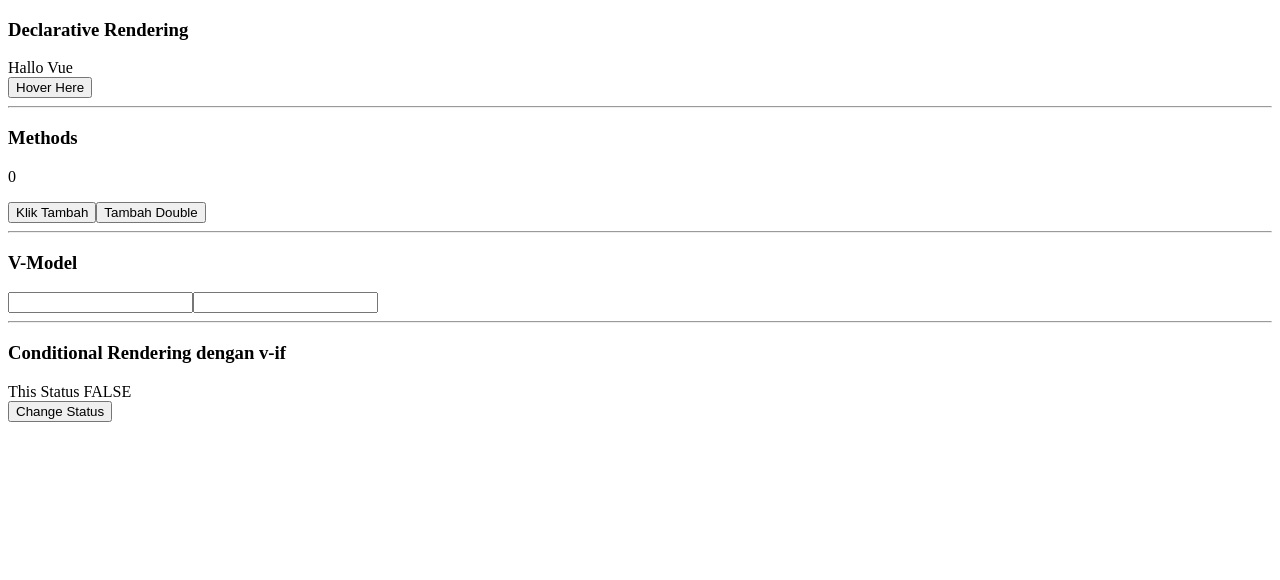
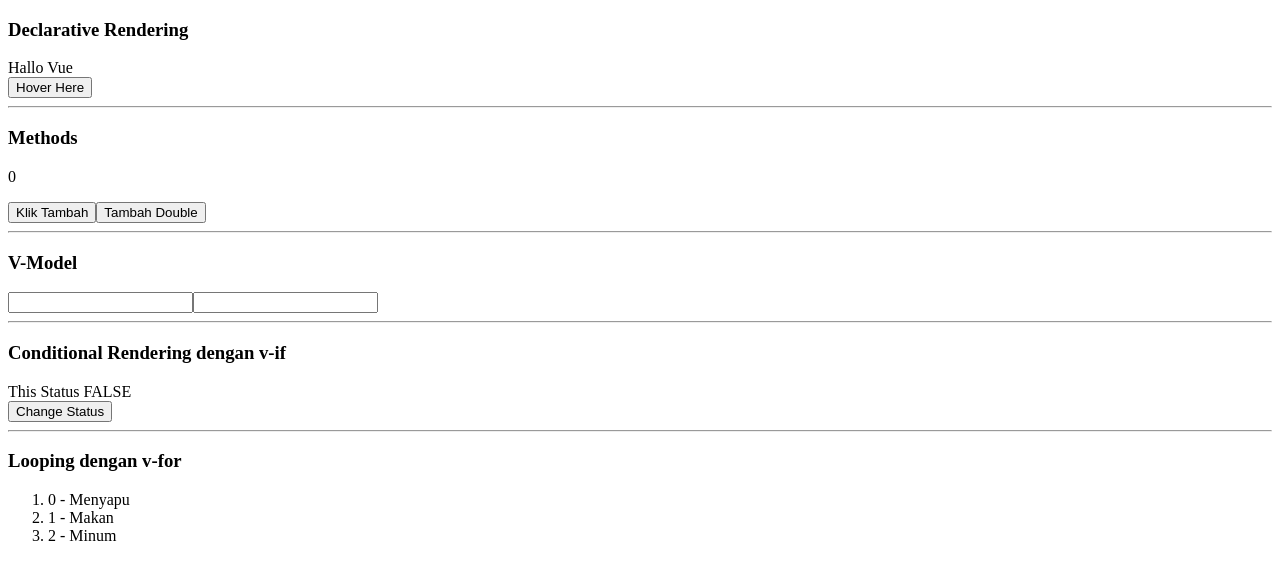
Before and after one commit to khoirulmustofa/latihan_vue, a Vue app: page / in a window 1280 px wide. Shown: the top 580 px of the page. Built offline with nearby package versions, Linux system fonts and the light colour scheme.

Commit message:
6 Looping dengan v-for

```diff
--- a/src/App.vue
+++ b/src/App.vue
@@ -24,6 +24,16 @@
   <div v-else>This Status FALSE</div>
   <button @click="changeStatus">Change Status</button>
 
+
+  <!-- ============================================== -->
+  <hr>
+  <h3>Looping dengan v-for</h3>
+  <ol>
+    <li v-for="(todo, index) in todos" key="todo.id">
+      {{ index }} - {{ todo.activity }}
+    </li>
+  </ol>
+
 </template>
 <script>
 
@@ -35,15 +45,20 @@ export default {
       count: 0,
       inputText: "",
       status: false,
-      status2:true
+      status2: true,
+      todos: [
+        { id: 1, activity: 'Menyapu' },
+        { id: 2, activity: 'Makan' },
+        { id: 3, activity: 'Minum' },
+      ]
     }
   },
   methods: {
     addDouble() {
       this.count = this.count + 5;
     },
-    changeStatus(){
-      this.status= !this.status
+    changeStatus() {
+      this.status = !this.status
     }
   }
 }
```
